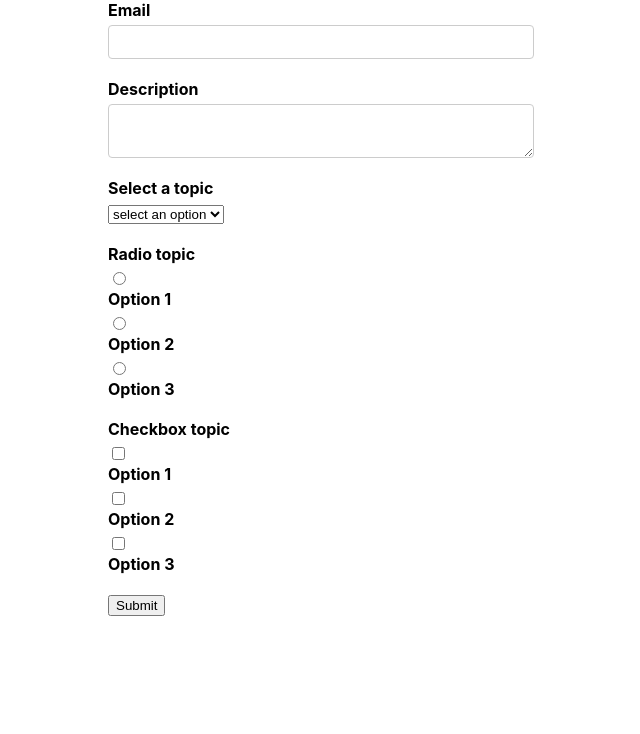
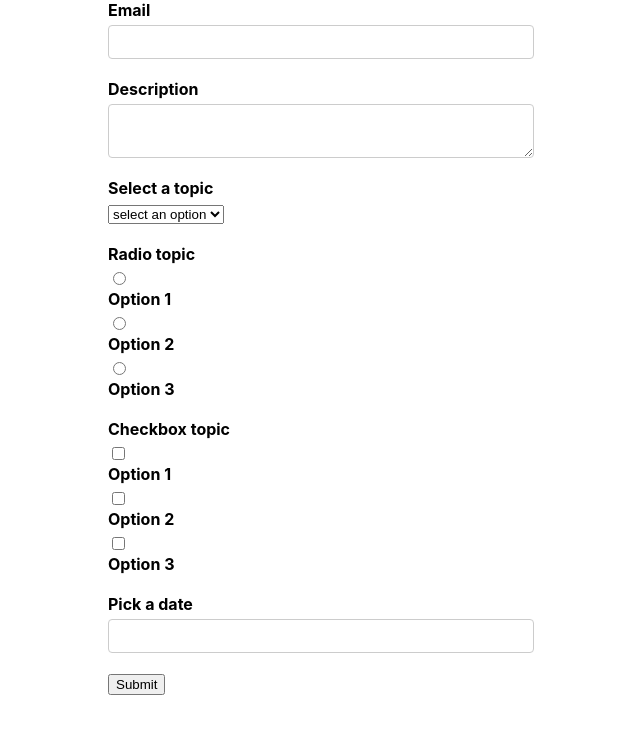
Before and after one commit to fourside/formik_handson, a React (Create React App) app: page / in a window 1280 px wide. Shown: the top 734 px of the page, without its empty margins (319-959 px from the left). Built offline with nearby package versions, Linux system fonts and the light colour scheme.

Commit message:
use react-datepicker

```diff
--- a/package.json
+++ b/package.json
@@ -8,6 +8,7 @@
     "@testing-library/user-event": "^7.1.2",
     "formik": "^2.1.5",
     "react": "^16.13.1",
+    "react-datepicker": "^3.1.3",
     "react-dom": "^16.13.1",
     "react-scripts": "3.4.3",
     "yup": "^0.29.3"
--- /dev/null
+++ b/src/components/DatePicker.js
@@ -0,0 +1,30 @@
+import React from "react";
+import DataView from "react-datepicker";
+import "react-datepicker/dist/react-datepicker.css";
+import { Field, ErrorMessage } from "formik";
+import { TextError } from "./TextError";
+
+export function DatePicker(props) {
+  const { label, name, ...rest } = props;
+  return (
+    <div className="form-control">
+      <label htmlFor={name}>{label}</label>
+      <Field name={name}>
+        {({ form, field }) => {
+          const { setFieldValue } = form;
+          const { value } = field;
+          return (
+            <DataView
+              id={name}
+              {...field}
+              {...rest}
+              selected={value}
+              onChange={(value) => setFieldValue(name, value)}
+            />
+          );
+        }}
+      </Field>
+      <ErrorMessage name={name} component={TextError} />
+    </div>
+  );
+}
--- a/src/components/FormikContainer.js
+++ b/src/components/FormikContainer.js
@@ -26,6 +26,7 @@
     selectOption: "",
     radioOption: "",
     checkboxOption: [],
+    birthDate: null,
   };
   const validationSchema = Yup.object({
     email: Yup.string().required("Required!"),
@@ -33,6 +34,7 @@
     selectOption: Yup.string().required("Required!"),
     radioOption: Yup.string().required("Required!"),
     checkboxOption: Yup.array().required("Required!"),
+    birthDate: Yup.date().required("Required").nullable(),
   });
   const onSubmit = (values) => {
     console.log("form data", values);
@@ -47,6 +49,7 @@
             <FormikControl control="select" label="Select a topic" name="selectOption" options={dropdownOptions} />
             <FormikControl control="radio" label="Radio topic" name="radioOption" options={radioOptions} />
             <FormikControl control="checkbox" label="Checkbox topic" name="checkboxOption" options={checkboxOptions} />
+            <FormikControl control="date" label="Pick a date" name="birthDate" />
             <button type="submit">Submit</button>
           </Form>
         )}
--- a/src/components/FormikControl.js
+++ b/src/components/FormikControl.js
@@ -4,6 +4,7 @@
 import { Select } from "./Select";
 import { RadioButton } from "./RadioButton";
 import { CheckboxGroup } from "./CheckboxGroup";
+import { DatePicker } from "./DatePicker";
 
 export function FormikControl(props) {
   const { control, ...rest } = props;
@@ -19,6 +20,7 @@
     case "checkbox":
       return <CheckboxGroup {...rest} />;
     case "date":
+      return <DatePicker {...rest} />;
     default:
       return null;
   }
```
Also changed, not shown: 1 other file (tests, documents, lock files or other folders).
